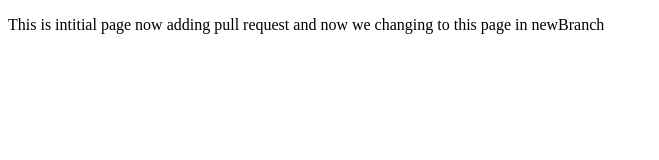
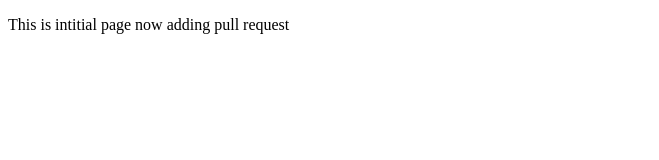
Before and after one commit to cuneiform-aaditya/first_repo, a plain HTML site: page index.html in a window 1280 px wide. Shown: the whole page, without its empty margins (0-659 px from the left). Drawn offline with Linux system fonts and the light colour scheme.

Commit message:
changes in newBranch

```diff
--- a/index.html
+++ b/index.html
@@ -6,6 +6,6 @@
     <title>Document</title>
 </head>
 <body>
-    <p>This is intitial page now adding pull request and now we changing to this page in newBranch</p>
+    <p>This is intitial page now adding pull request</p>
 </body>
 </html>
```
